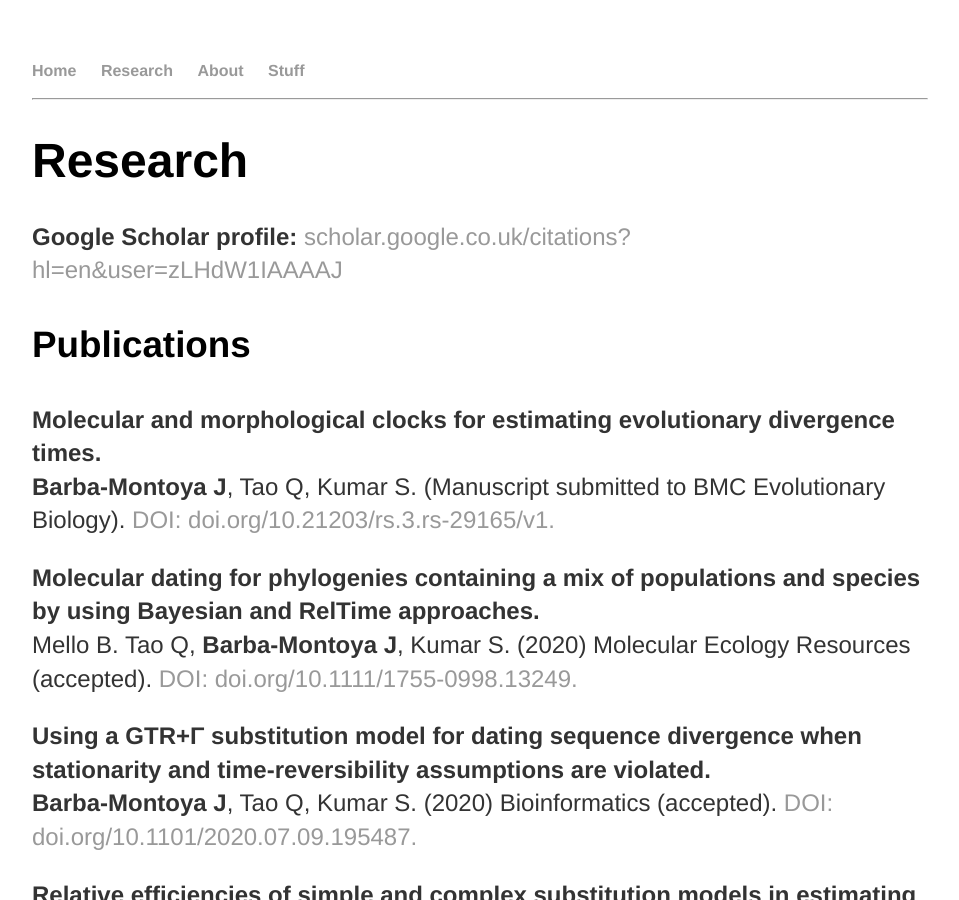
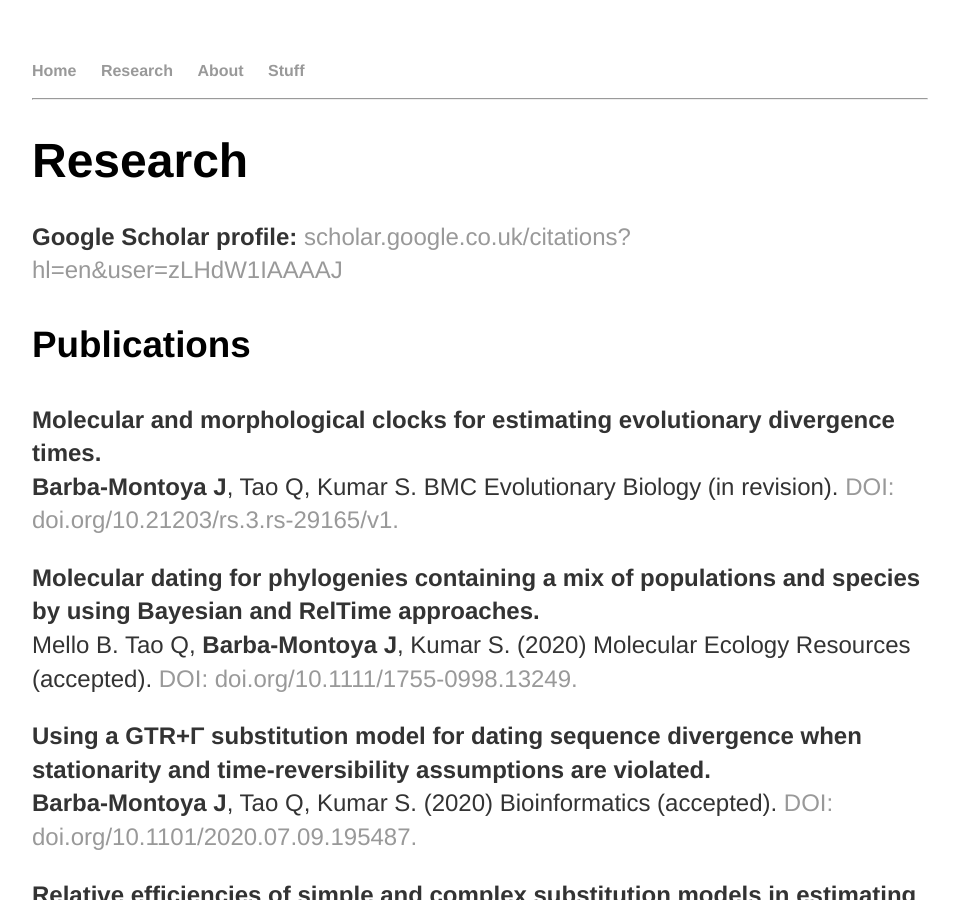
Before and after one commit to josebarbamontoya/josebarbamontoya.github.io, a Jekyll site: the page built from research/index.html, in a window 1280 px wide and 900 px high. Shown: the whole window, without its empty margins (160-1119 px from the left). Built offline with Jekyll 4.4.1, drawn with Linux system fonts in a browser that asks for light colours.

Commit message:
Update index.html

```diff
--- a/research/index.html
+++ b/research/index.html
@@ -9,7 +9,7 @@ title: Jose Barba-Montoya
 					<h3>Publications</h3>
 
 <p><b>Molecular and morphological clocks for estimating evolutionary divergence times.</b><br>
-<b>Barba-Montoya J</b>, Tao Q, Kumar S. (Manuscript submitted to BMC Evolutionary Biology). <a href="https://doi.org/10.21203/rs.3.rs-29165/v1">DOI: doi.org/10.21203/rs.3.rs-29165/v1.</a>
+<b>Barba-Montoya J</b>, Tao Q, Kumar S. BMC Evolutionary Biology (in revision). <a href="https://doi.org/10.21203/rs.3.rs-29165/v1">DOI: doi.org/10.21203/rs.3.rs-29165/v1.</a>
 
 <p><b>Molecular dating for phylogenies containing a mix of populations and species by using Bayesian and RelTime approaches.</b><br>
 Mello B. Tao Q, <b>Barba-Montoya J</b>, Kumar S. (2020) Molecular Ecology Resources (accepted). <a href="https://doi.org/10.1111/1755-0998.13249">DOI: doi.org/10.1111/1755-0998.13249.</a>
```
